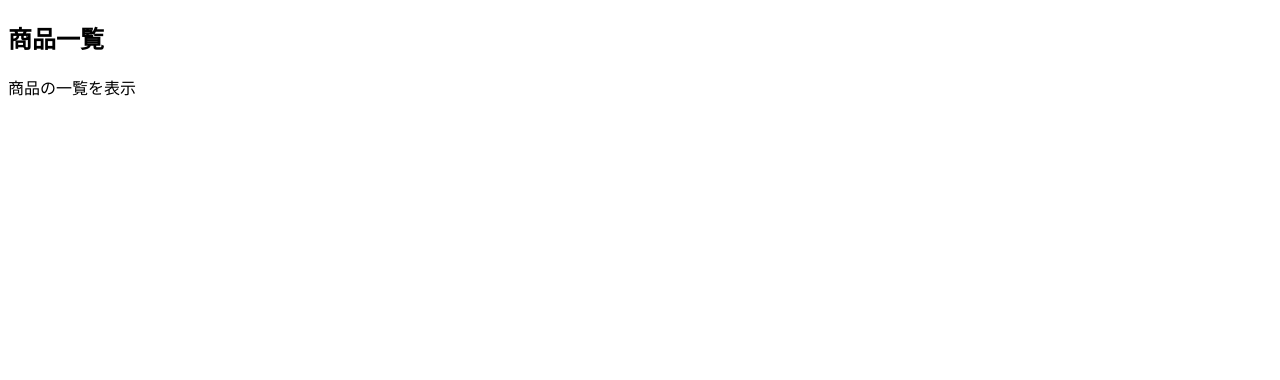
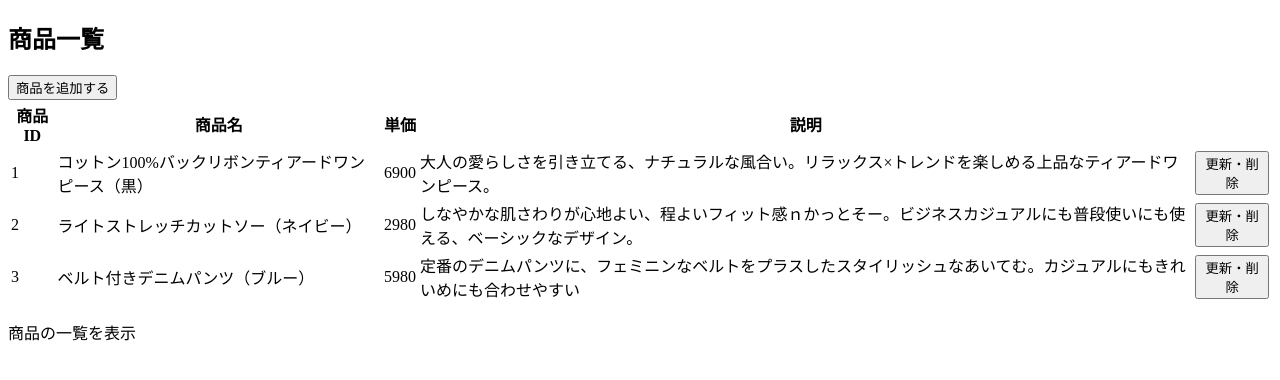
Before and after one commit to re2osushi8888/study-fullstack-web-dev, a Next.js app in the folder frontend/: page /inventory/products in a window 1280 px wide. Shown: the top 380 px of the page. Built offline with nearby package versions, Linux system fonts and the light colour scheme.

Commit message:
chapter 5-3-1

```diff
--- a/frontend/app/inventory/products/page.tsx
+++ b/frontend/app/inventory/products/page.tsx
@@ -2,6 +2,41 @@ export default function Page() {
   return (
     <div>
       <h2>商品一覧</h2>
+      <button>商品を追加する</button>
+      <table>
+        <thead>
+          <tr>
+            <th>商品ID</th>
+            <th>商品名</th>
+            <th>単価</th>
+            <th>説明</th>
+            <th></th>
+          </tr>
+        </thead>
+        <tbody>
+          <tr>
+            <td>1</td>
+            <td>コットン100%バックリボンティアードワンピース（黒）</td>
+            <td>6900</td>
+            <td>大人の愛らしさを引き立てる、ナチュラルな風合い。リラックス×トレンドを楽しめる上品なティアードワンピース。</td>
+            <td><button>更新・削除</button></td>
+          </tr>
+          <tr>
+            <td>2</td>
+              <td>ライトストレッチカットソー（ネイビー）</td>
+              <td>2980</td>
+              <td>しなやかな肌さわりが心地よい、程よいフィット感ｎかっとそー。ビジネスカジュアルにも普段使いにも使える、ベーシックなデザイン。</td>
+              <td><button>更新・削除</button></td>
+          </tr>
+          <tr>
+            <td>3</td>
+              <td>ベルト付きデニムパンツ（ブルー）</td>
+              <td>5980</td>
+              <td>定番のデニムパンツに、フェミニンなベルトをプラスしたスタイリッシュなあいてむ。カジュアルにもきれいめにも合わせやすい</td>
+              <td><button>更新・削除</button></td>
+          </tr>
+        </tbody>
+      </table>
         <p>商品の一覧を表示</p>
     </div>
   )
```
